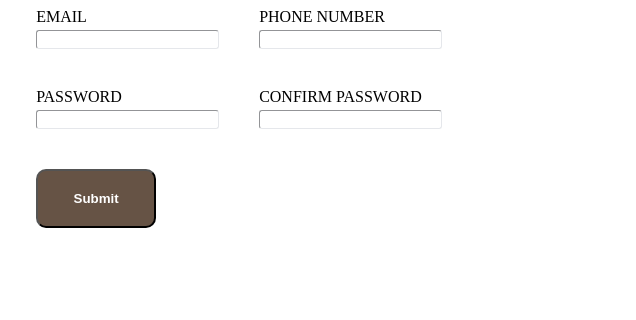
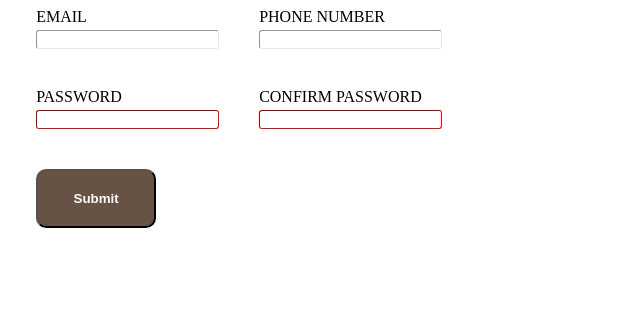
Before and after one commit to QuoteNat/odin-sign-up-form, a plain HTML site: page index.html in a window 1280 px wide. Shown: the part 453-773 px from the top of the page, 351-987 px from the left. Drawn offline with Linux system fonts and the light colour scheme; a web font is replaced by a local one.

Commit message:
Add required attributes to password inputs

```diff
--- a/index.html
+++ b/index.html
@@ -60,13 +60,13 @@
             <div class="form-row">
                 <div class="form-entry">
                     <label for="password">PASSWORD</label>
-                    <input type="password" name="password" id="password" class="error">
+                    <input type="password" name="password" id="password" class="error" required>
                 </div>
 
 
                 <div class="form-entry">
                     <label for="confirm-password">CONFIRM PASSWORD</label>
-                    <input type="password" name="confirm-password" id="confirm-password" class="error">
+                    <input type="password" name="confirm-password" id="confirm-password" class="error" required>
                 </div>
             </div>
 
```
